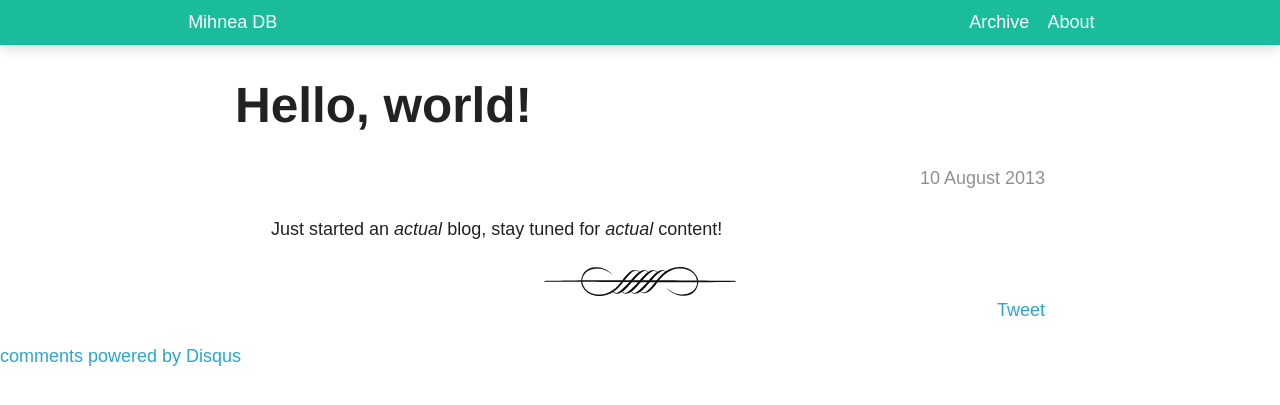
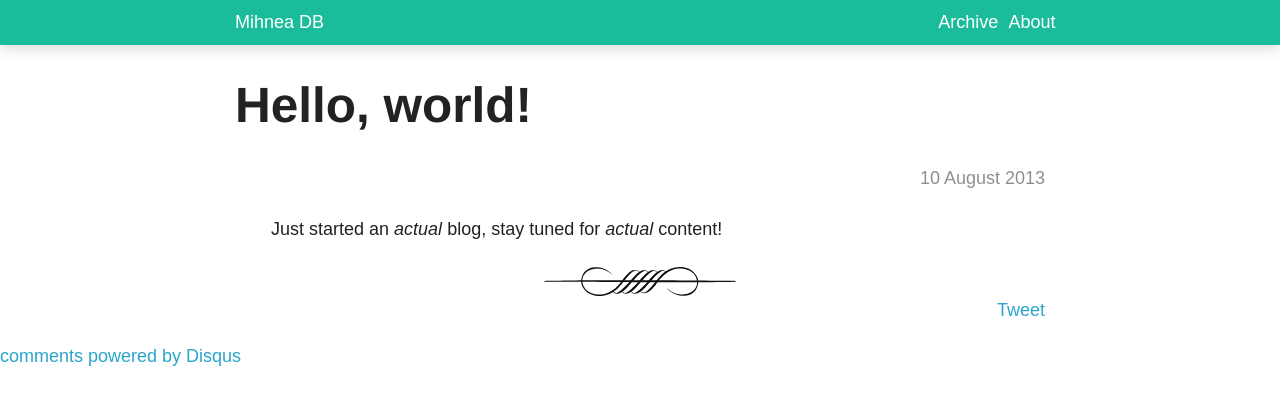
Before and after one commit to mihneadb/mihneadb.github.io, a Jekyll site: the page built from _posts/2013-08-10-hello-world.md, in a window 1280 px wide. Shown: the top 405 px of the page. Built offline with Jekyll 4.4.1, drawn with Linux system fonts in a browser that asks for light colours; Markdown is read by kramdown in place of the engine named in the settings; comment, search, counter and statistics services are not loaded.

Commit message:
forgot to realign header

```diff
--- a/_includes/header.html
+++ b/_includes/header.html
@@ -32,7 +32,7 @@
 
     <div class="header fixed">
         <div class="row">
-            <div class="header-contents large-centered large-10 small-12 columns">
+            <div class="header-contents large-centered large-9 small-12 columns">
                 <div class="row">
                     <div class="header-elem large-2 small-4 columns"><a href="/">Mihnea DB</a></div>
                     <div class="header-elem large-offset-8 large-1 small-4 columns"><a href="/archive/">Archive</a></div>
```
